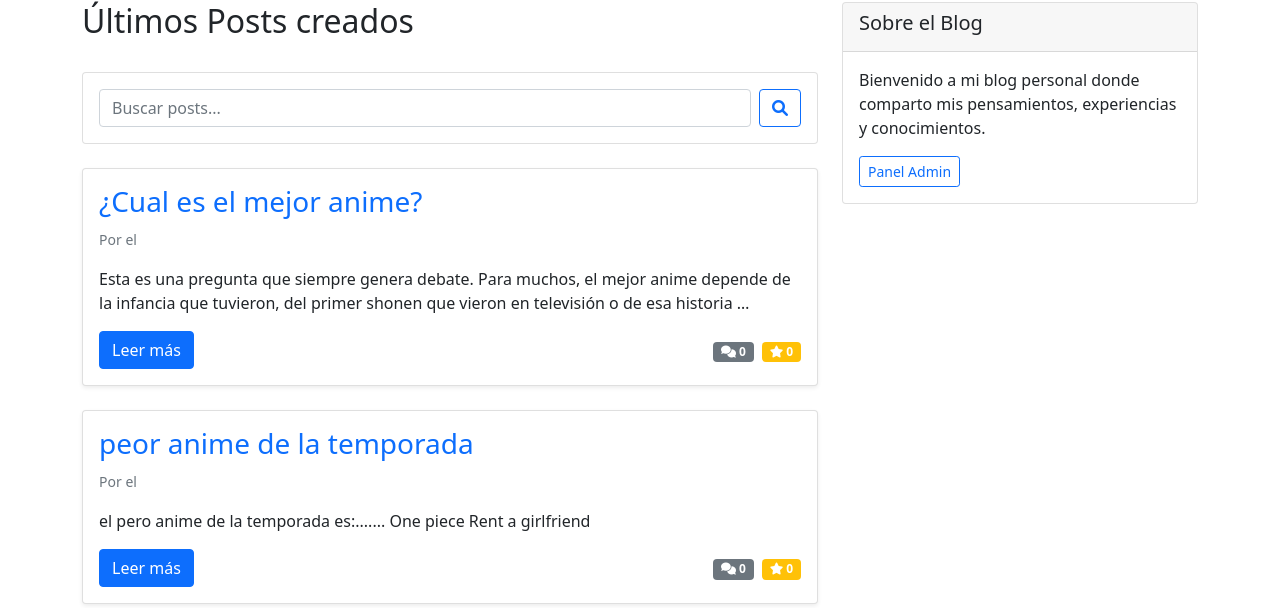
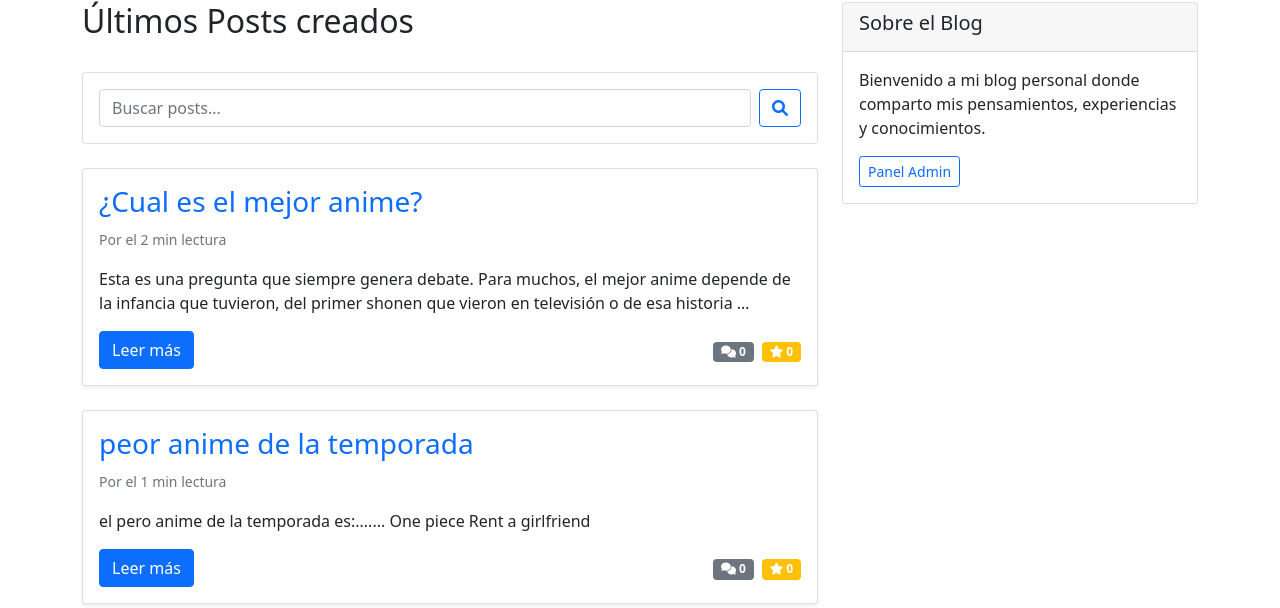
Before and after one commit to JavBonilla16/Mi-Blog-Gamma-Core, a Django app: page / in a window 1280 px wide. Shown: the part 300-908 px from the top of the page. Run offline with Django 4.2, Linux system fonts and the light colour scheme; data comes from the database, SQL or seed files in the repository; data that the repository does not hold is empty; parts of the project's set-up code (start-up, migrations or seed data) failed here and were passed over; some libraries are stand-ins or nearby versions.

Commit message:
Update post_list.html
Añadi el "{{ post.reading_time }}" aqui tambien.

```diff
--- a/myblog/blog/templates/blog/post_list.html
+++ b/myblog/blog/templates/blog/post_list.html
@@ -41,7 +41,7 @@
                     <p class="card-text text-muted">
                         <small>
                             Por <strong>{{ post.author.first_name }} {{ post.author.last_name }}</strong>
-                            el {{ post.published_date|date:"d M Y" }}
+                            el {{ post.published_date|date:"d M Y" }} {{ post.reading_time }} min lectura
                         </small>
                     </p>
                     {% if post.excerpt %}
@@ -143,4 +143,5 @@
         </div>
     </div>
 </div>
+
 {% endblock %}
```
